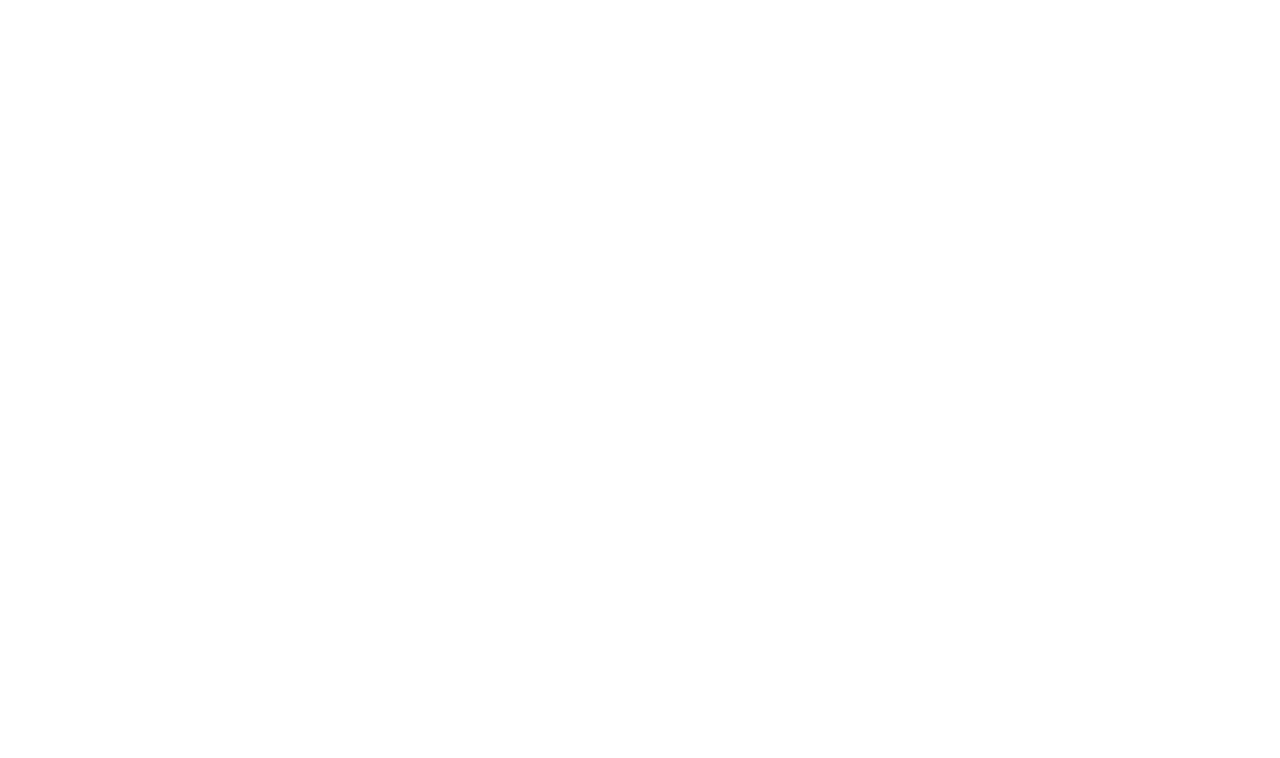
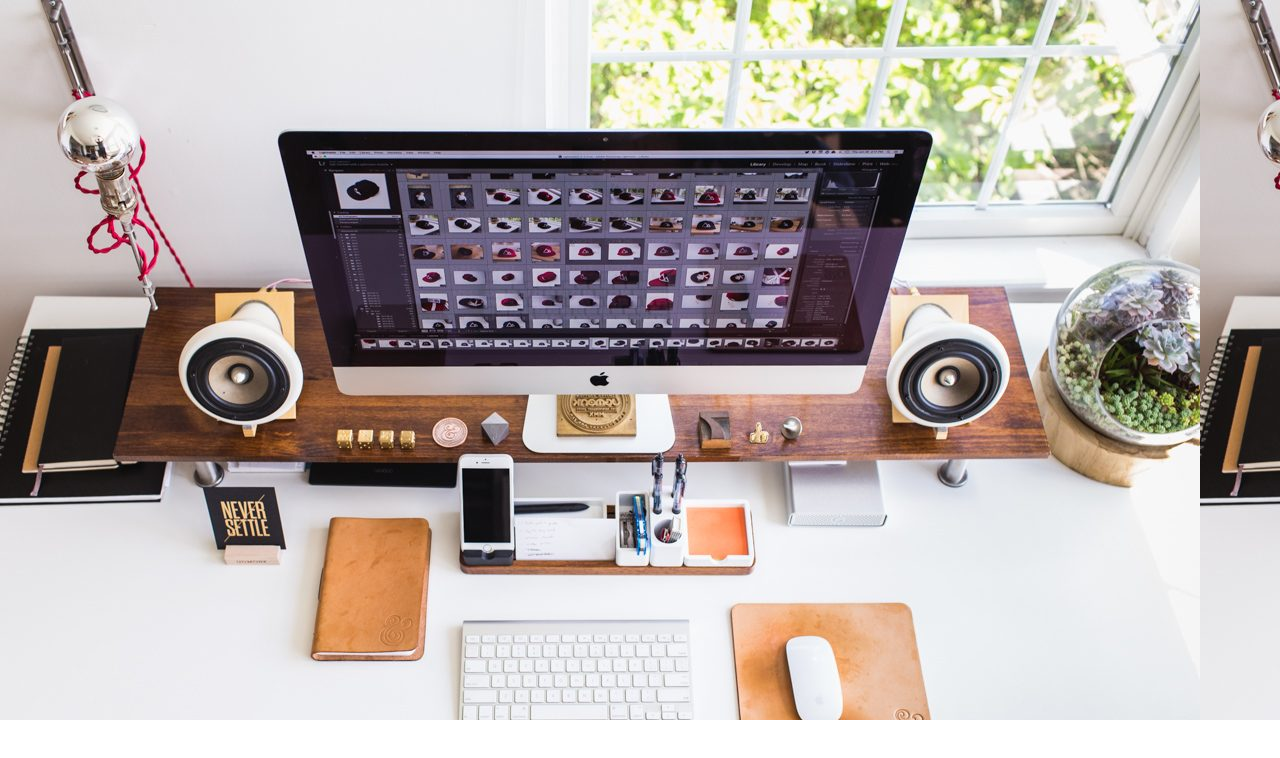
Before and after one commit to ruhollahh/portfolio-page, a website: page index.html in a window 1280 px wide. Drawn offline with nearby package versions, Linux system fonts and the light colour scheme; files that its build step writes are made by us from their sources.

Commit message:
added base css styles

```diff
--- a/src/scss/_base.scss
+++ b/src/scss/_base.scss
@@ -1,6 +1,21 @@
+* {
+  padding: 0;
+  margin: 0;
+}
+
 *,
 *::before,
 *::after {
-  padding: 0;
-  margin: 0;
+  box-sizing: inherit;
 }
+
+html {
+  box-sizing: border-box;
+  font-size: 62.5%;
+}
+
+body {
+  font-family: "Lato", sans-serif;
+  font-weight: 400;
+  line-height: 1.7;
+}
--- a/src/scss/_layout.scss
+++ b/src/scss/_layout.scss
@@ -1,6 +1,9 @@
-.example {
-  display: grid;
-  transition: all 0.5s;
-  user-select: none;
-  background: linear-gradient(to bottom, white, black);
+.container {
+  max-width: 120rem;
+  margin: 0 auto;
 }
+
+.header {
+  background-image: url(/images/background.jpg);
+  height: 90vh;
+}
```
